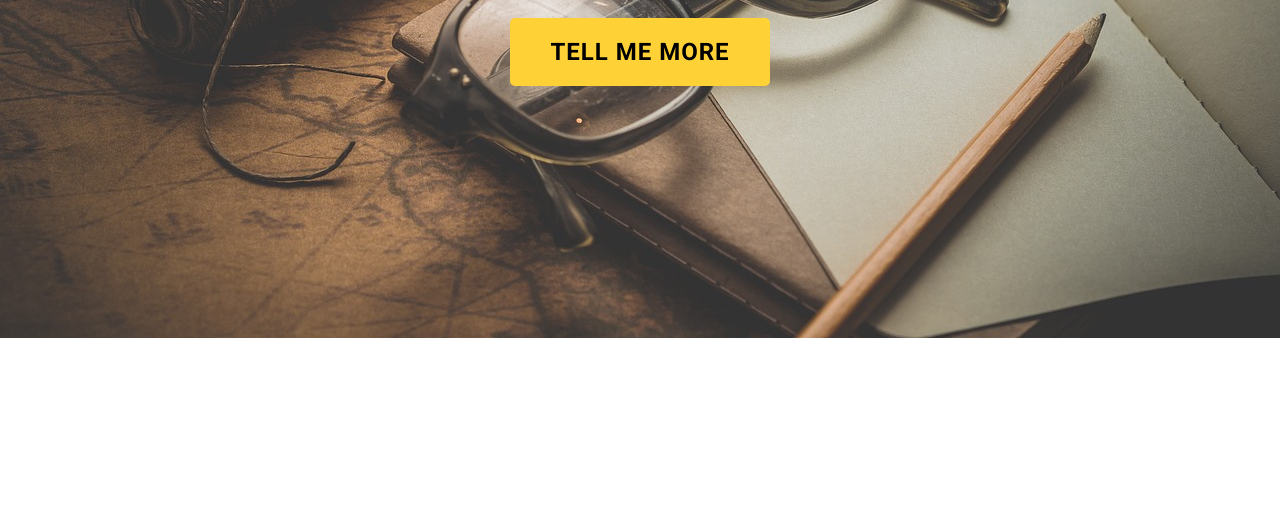
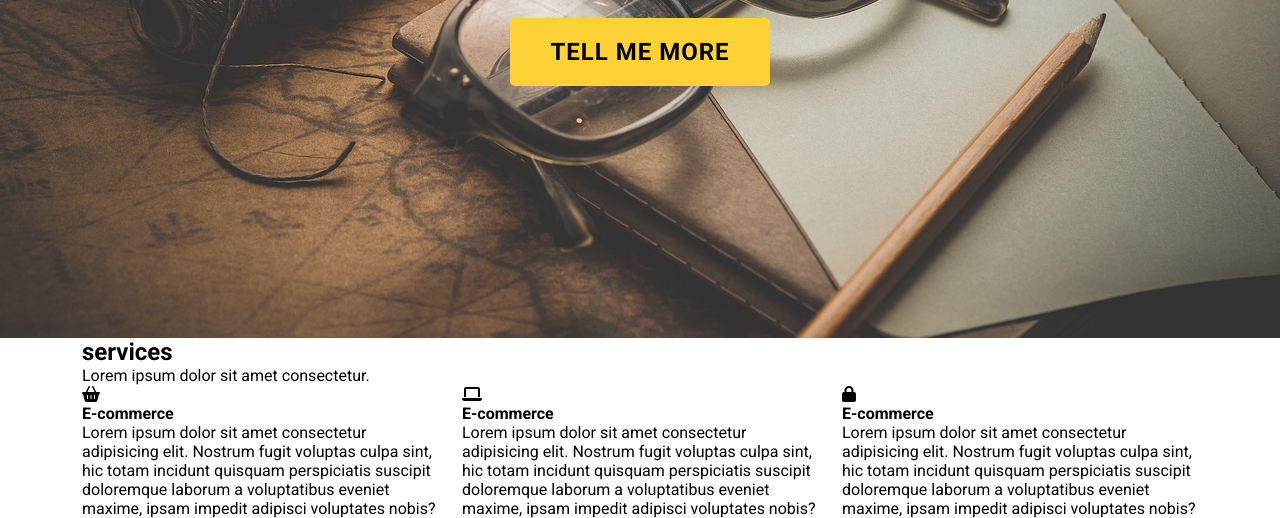
Before and after one commit to peterweglo/Simple_landing_page, a website: page index.html in a window 1280 px wide. Shown: the part 462-980 px from the top of the page. Before the commit the page ends 800 px from the top, so only its background shows below. Drawn offline with Linux system fonts and the light colour scheme; a web font is replaced by a local one.

Commit message:
Add html for first section

```diff
--- a/index.html
+++ b/index.html
@@ -10,6 +10,7 @@
       href="https://fonts.googleapis.com/css2?family=Roboto+Serif:ital,opsz@1,8..144&family=Roboto:ital,wght@0,400;0,700;1,400&family=Rouge+Script&display=swap"
       rel="stylesheet"
     />
+    <script src="https://kit.fontawesome.com/98055fee39.js" crossorigin="anonymous"></script>
     <link rel="stylesheet" href="vendor/bootstrap/bootstrap-grid.css" />
     <link rel="stylesheet" href="sass/style.css" />
   </head>
@@ -27,13 +28,34 @@
           </ul>
         </nav>
         <div class="welcome">
-          <h2>Welcome To Our Studio!</h2>
+          <h3>Welcome To Our Studio!</h3>
           <h1>it's nice to meet you</h1>
           <button><a href="#"></a>tell me more</button>
         </div>
       </div>
     </header>
-    <section class="services"></section>
+    <section class="services">
+      <div class="container">
+        <h2 class="title-section">services</h2>
+        <p class="subtitle-section">Lorem ipsum dolor sit amet consectetur.</p>
+        <div class="row service">
+          <div class="col-4">
+            <i class="fa-solid fa-basket-shopping"></i>
+            <h4>E-commerce</h4>
+            <p>Lorem ipsum dolor sit amet consectetur adipisicing elit. Nostrum fugit voluptas culpa sint, hic totam incidunt quisquam perspiciatis suscipit doloremque laborum a voluptatibus eveniet maxime, ipsam impedit adipisci voluptates nobis?</p>
+        </div>
+        <div class="col-4">
+          <i class="fa-solid fa-laptop"></i>
+          <h4>E-commerce</h4>
+          <p>Lorem ipsum dolor sit amet consectetur adipisicing elit. Nostrum fugit voluptas culpa sint, hic totam incidunt quisquam perspiciatis suscipit doloremque laborum a voluptatibus eveniet maxime, ipsam impedit adipisci voluptates nobis?</p>
+      </div>
+      <div class="col-4">
+        <i class="fa-solid fa-lock"></i>
+        <h4>E-commerce</h4>
+        <p>Lorem ipsum dolor sit amet consectetur adipisicing elit. Nostrum fugit voluptas culpa sint, hic totam incidunt quisquam perspiciatis suscipit doloremque laborum a voluptatibus eveniet maxime, ipsam impedit adipisci voluptates nobis?</p>
+    </div>
+      </div>
+    </section>
     <section class="portfolio"></section>
     <footer></footer>
   </body>
--- a/sass/style.scss
+++ b/sass/style.scss
@@ -63,7 +63,7 @@ html {
   padding: 0 80px;
 }
 
-.welcome h2 {
+.welcome h3 {
   font-family: "Roboto Serif", serif;
   font-size: 50px;
   padding-bottom: 40px;
```
Also changed, not shown: css/style.css, css/style.min.css, sass/style.css, sass/style.min.css.
